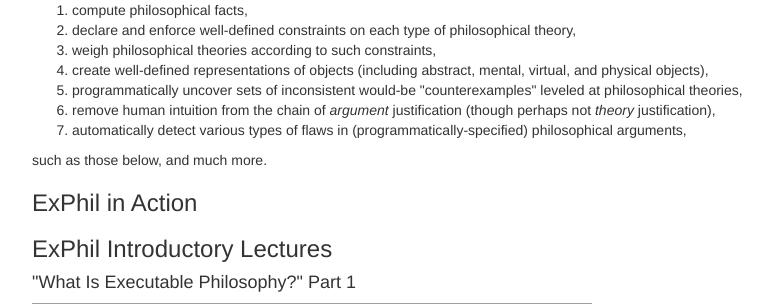
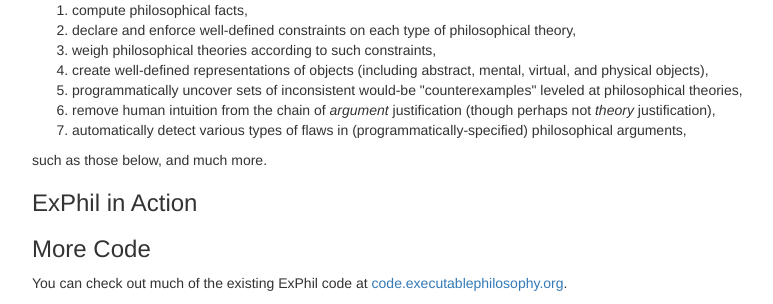
Before and after one commit to elimisteve/exphilorg, a Flask app: template templates/index.html in a window 1280 px wide. Shown: the part 186-490 px from the top of the page, without its empty margins (38-811 px from the left). Run offline with Flask 2, Linux system fonts and the light colour scheme; the template is opened without the code that fills it, so the values that code supplies are empty; grey boxes are pictures that could not be loaded.

Commit message:
Moved 'More Code' section to right after code examples

```diff
--- a/templates/index.html
+++ b/templates/index.html
@@ -54,6 +54,13 @@
 {% endfor %}
 
 
+<h3>More Code</h3>
+<p>
+  You can check out much of the existing ExPhil code
+  at <a href="http://code.executablephilosophy.org">code.executablephilosophy.org</a>.
+</p>
+
+
 {# TODO: Implement something like
 <h3>Examples of Executable Philosophy</h3>
 http://blogs.sitepointstatic.com/examples/tech/css3-target/tabs.html#tab1
@@ -86,12 +93,6 @@
 #}
 
 
-<h3>Code</h3>
-<p>
-  You can check out much of the existing ExPhil code
-  at <a href="http://code.executablephilosophy.org">code.executablephilosophy.org</a>.
-</p>
-
 <h3>Contact</h3>
 <p>
   Interested in ExPhil?  Great!  Feel free to email me, Steven
```
